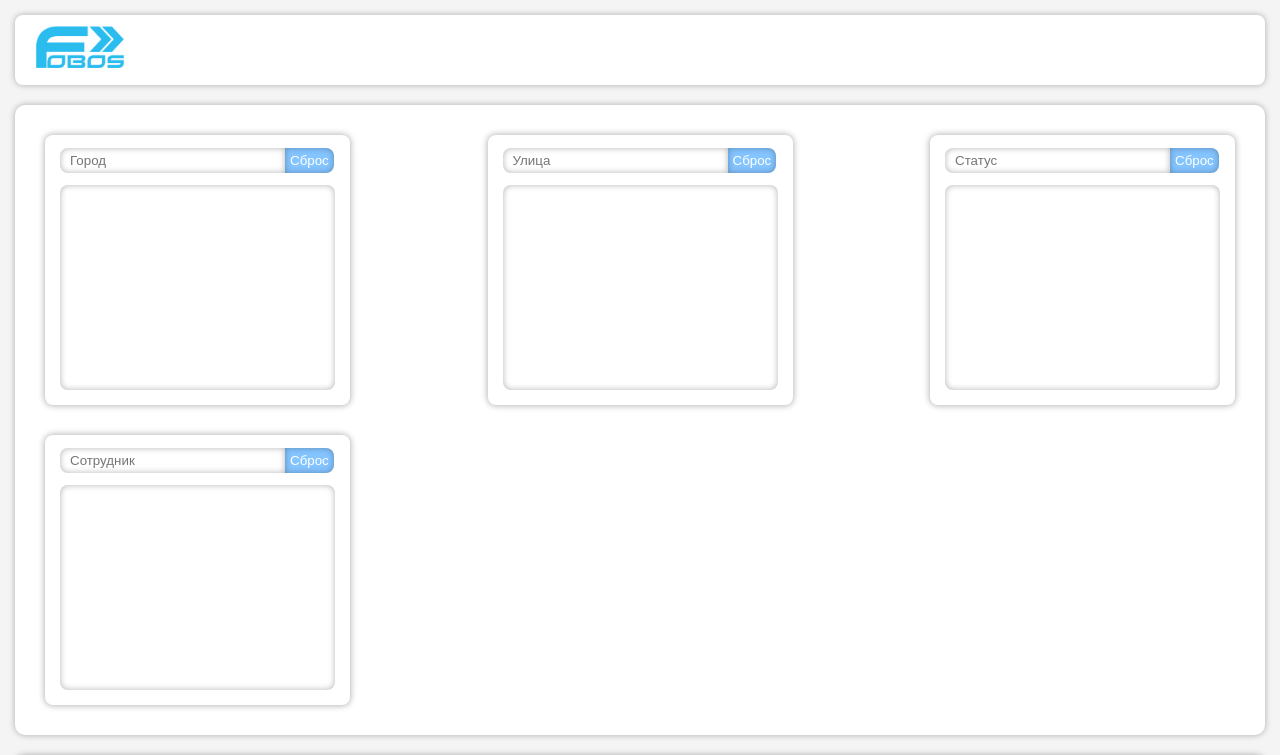
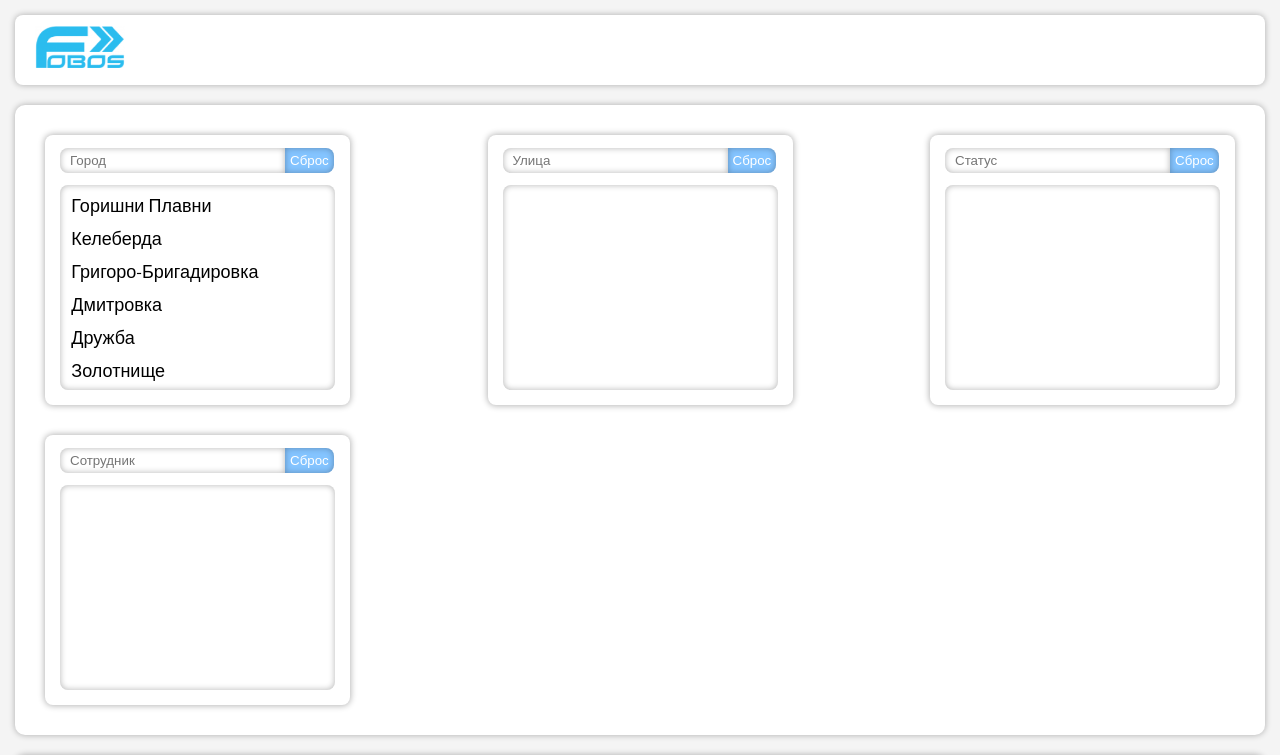
Before and after one commit to iceblackhot/fobos-search, a React (Create React App) app: page / in a window 1280 px wide. Shown: the top 755 px of the page. Built offline with nearby package versions, Linux system fonts and the light colour scheme.

Commit message:
add-city-filter

```diff
--- a/src/components/addTask/sityAutoInput/sityAutoInput.jsx
+++ b/src/components/addTask/sityAutoInput/sityAutoInput.jsx
@@ -5,22 +5,22 @@ export const SityAutoInput = ({sity, setSity}) => {
   const [open, setOpen] = useState(false);
 
   let sitiesNames = [
-    {sityId: '1', name: 'Горишни Плавни'},
-    {sityId: '2', name: 'Келеберда'},
-    {sityId: '3', name: 'Григоро-Бригадировка'},
-    {sityId: '4', name: 'Дмитровка'},
-    {sityId: '5', name: 'Дружба'},
-    {sityId: '6', name: 'Золотнище'},
-    {sityId: '7', name: 'Коноплянка'},
-    {sityId: '8', name: 'Мотрино'},
-    {sityId: '9', name: 'Озера'},
-    {sityId: '10', name: 'Подубное'},
-    {sityId: '11', name: 'Пришиб'},
-    {sityId: '12', name: 'Решетиловка'},
-    {sityId: '13', name: 'Саловка'},
-    {sityId: '14', name: 'Солошино'},
-    {sityId: '15', name: 'Хорол'},
-    {sityId: '16', name: 'Юнность'},
+    {name: 'Горишни Плавни'},
+    {name: 'Келеберда'},
+    {name: 'Григоро-Бригадировка'},
+    {name: 'Дмитровка'},
+    {name: 'Дружба'},
+    {name: 'Золотнище'},
+    {name: 'Коноплянка'},
+    {name: 'Мотрино'},
+    {name: 'Озера'},
+    {name: 'Подубное'},
+    {name: 'Пришиб'},
+    {name: 'Решетиловка'},
+    {name: 'Саловка'},
+    {name: 'Солошино'},
+    {name: 'Хорол'},
+    {name: 'Юнность'},
   ];
 
   let filterSity = sitiesNames.filter((sityName) => {
@@ -54,6 +54,7 @@ export const SityAutoInput = ({sity, setSity}) => {
         value={sity}
         onChange={(e) => {
           setSity(e.target.value);
+          console.log(sity);
           setOpen(true);
         }}
       />
--- a/src/components/app/App.jsx
+++ b/src/components/app/App.jsx
@@ -1,3 +1,4 @@
+import {useEffect} from 'react';
 import {useState} from 'react';
 import {AddTask} from '../addTask/addTask';
 import {Filters} from '../filters/filters';
@@ -8,6 +9,7 @@ import './App.scss';
 
 function App() {
   const [task, setTask] = useState([]);
+  const [filtered, setFiltered] = useState(task);
   const [modalActive, setModalActive] = useState(false);
 
   const [connection, setConnection] = useState(false);
@@ -33,13 +35,17 @@ function App() {
 
   const [editMode, setEditMode] = useState(null);
 
+  useEffect(() => {
+    setFiltered(task);
+  }, [task]);
+
   // console.log(task);
 
   return (
     <div className="wrapper">
       <Header />
       <main>
-        <Filters task={task} setTask={setTask} />
+        <Filters task={task} setTask={setTask} filtered={filtered} setFiltered={setFiltered} />
         <AddTask
           task={task}
           setTask={setTask}
@@ -113,6 +119,7 @@ function App() {
           setRegular={setRegular}
           editMode={editMode}
           setEditMode={setEditMode}
+          filtered={filtered}
         />
       </main>
       <Footer />
--- a/src/components/filters/filters.jsx
+++ b/src/components/filters/filters.jsx
@@ -1,12 +1,42 @@
 import React, {useState} from 'react';
 import './filters.scss';
 
-export const Filters = ({task, setTask}) => {
+export const Filters = ({filtered, setFiltered, task, setTask}) => {
   const [sityValue, setSityValue] = useState('');
+  const [streetValue, setStreetValue] = useState('');
+  const [length, setLength] = useState('');
 
-  let filtredSity = task.filter((sity) => {
-    return sity.sity.toLowerCase().includes(sityValue.toLowerCase());
-  });
+  const [sity, setSity] = useState([
+    {sityId: 1, name: 'Горишни Плавни'},
+    {sityId: 2, name: 'Келеберда'},
+    {sityId: 3, name: 'Григоро-Бригадировка'},
+    {sityId: 4, name: 'Дмитровка'},
+    {sityId: 5, name: 'Дружба'},
+    {sityId: 6, name: 'Золотнище'},
+    {sityId: 7, name: 'Коноплянка'},
+    {sityId: 8, name: 'Мотрино'},
+    {sityId: 9, name: 'Озера'},
+    {sityId: 10, name: 'Подубное'},
+    {sityId: 11, name: 'Пришиб'},
+    {sityId: 12, name: 'Решетиловка'},
+    {sityId: 13, name: 'Саловка'},
+    {sityId: 14, name: 'Солошино'},
+    {sityId: 15, name: 'Хорол'},
+    {sityId: 16, name: 'Юнность'},
+  ]);
+
+  function showFilterSity(id, name) {
+    if (!sityValue) {
+      setFiltered(task);
+    }
+    if (sityValue) {
+      let filterSity = [...task].filter((sityName) => sityName.sity === name);
+      setFiltered(filterSity);
+      setLength(filterSity.length);
+    }
+  }
+
+  // console.log(sityValue);
 
   return (
     <div className="search-filters">
@@ -24,6 +54,7 @@ export const Filters = ({task, setTask}) => {
               onClick={(e) => {
                 e.preventDefault();
                 setSityValue('');
+                setFiltered(task);
               }}>
               Сброс
             </button>
@@ -31,12 +62,17 @@ export const Filters = ({task, setTask}) => {
         </div>
         <div className="search-filters__viewport">
           <ul className="search-filters__list">
-            {filtredSity.map((item, index) => (
+            {sity.map((item, index) => (
               <li
                 className="search-filters__item"
                 key={index}
-                onClick={() => setSityValue(item.sity)}>
-                {item.sity}
+                onClick={(e) => {
+                  e.preventDefault();
+                  setSityValue(item.name);
+                  showFilterSity(item.sityId, item.name);
+                }}>
+                {item.name}
+                {' ' + length}
               </li>
             ))}
           </ul>
@@ -45,8 +81,22 @@ export const Filters = ({task, setTask}) => {
       <div className="search-filters__container">
         <div className="search-filters__header">
           <form>
-            <input placeholder="Улица" className="search-filters__input" type="text" />
-            <button>Сброс</button>
+            <input
+              placeholder="Улица"
+              value={streetValue}
+              className="search-filters__input"
+              type="text"
+              onChange={(e) => {
+                setStreetValue(e.target.value);
+              }}
+            />
+            <button
+              onClick={(e) => {
+                e.preventDefault();
+                setStreetValue('');
+              }}>
+              Сброс
+            </button>
           </form>
         </div>
         <div className="search-filters__viewport"></div>
--- a/src/components/taskList/TaskList.jsx
+++ b/src/components/taskList/TaskList.jsx
@@ -22,17 +22,13 @@ export const TaskList = ({
   setNote,
   setOptionWorker,
   editMode,
-  connection,
   setConnection,
-  faq,
   setFaq,
-  critical,
   setCritical,
-  important,
   setImportant,
-  regular,
   setRegular,
   setEditMode,
+  filtered,
 }) => {
   function deleteTask(e, id) {
     e.stopPropagation();
@@ -137,7 +133,7 @@ export const TaskList = ({
         <li className="task-list__table-title">Сотрудник</li>
       </ul>
       <ul className="task-list__list">
-        {task.map((item) => (
+        {filtered.map((item) => (
           <li
             key={item.id}
             className={editMode === item.id ? 'task-list__item edit' : 'task-list__item '}
```
